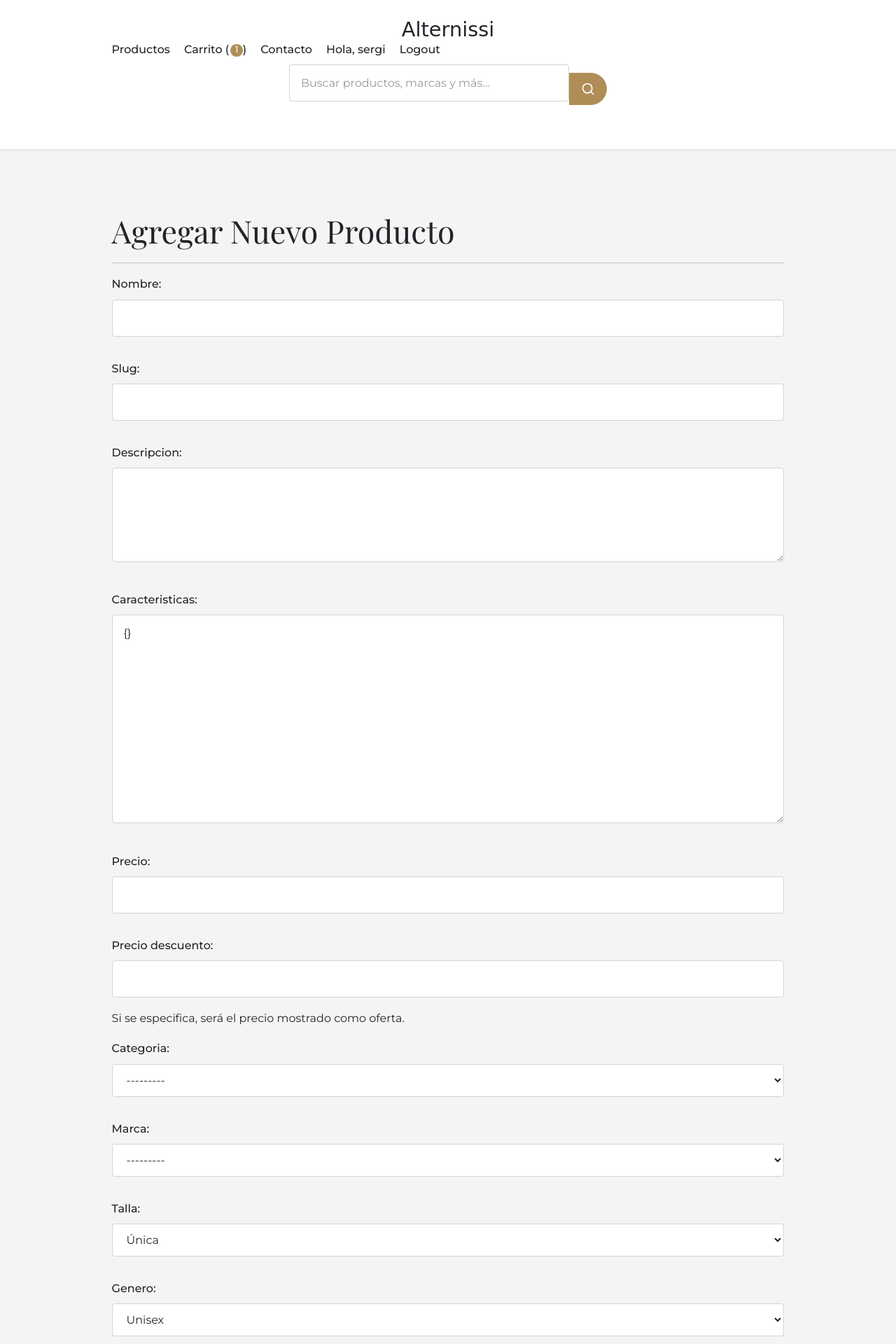
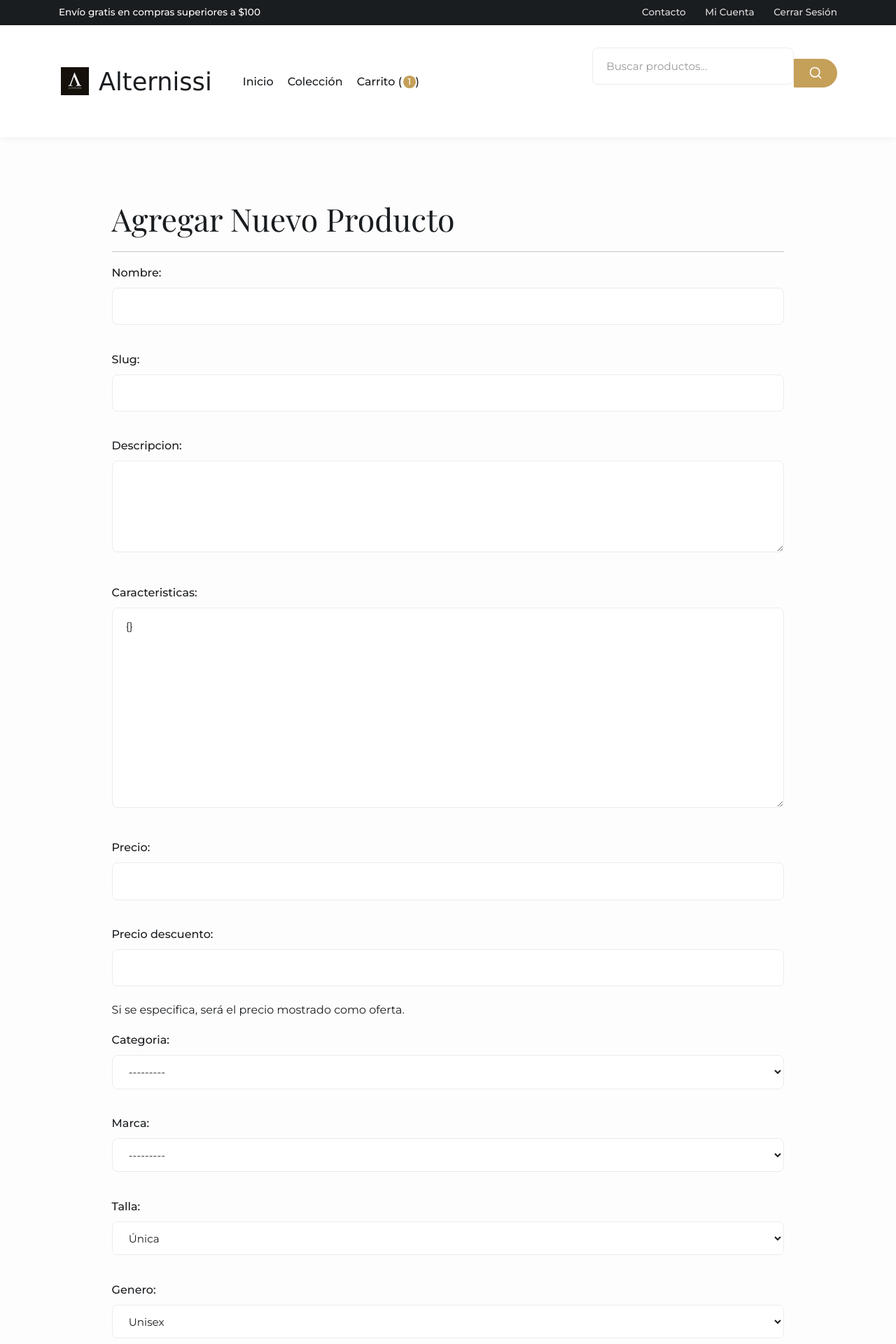
Before and after one commit to sergiorhvenetor/Alternissi, a Django app: page /gestion/productos/nuevo/ in a window 1280 px wide. Shown: the top 1920 px of the page at 70% size. Run offline with Django 5.2, Linux system fonts and the light colour scheme; a user stored in the database is signed in; data comes from the database, SQL or seed files in the repository; data that the repository does not hold is empty; some web fonts are replaced.

Commit message:
Refine visual design and set brand logo in header
- Updated global CSS variables and refined typography for a premium feel.
- Restructured header to include a top-bar for secondary navigation.
- Modernized buttons, form inputs, and product cards with new styles.
- Enhanced home page hero section for better readability and impact.
- Added brand logo (favicon.jpg) to static assets and updated base template to use it.

Co-authored-by: sergiorhvenetor <118022314+sergiorhvenetor@users.noreply.github.com>

```diff
--- a/post/static/post/css/style.css
+++ b/post/static/post/css/style.css
@@ -7,16 +7,16 @@
 
     --color-white: #FFFFFF;
     --color-light-gray: #F8F9FA; /* Para fondos sutiles, líneas */
-    --color-medium-gray: #CED4DA; /* Para bordes, elementos menos prominentes */
-    --color-dark-gray: #212529;  /* Para texto principal, encabezados */
+    --color-medium-gray: #E9ECEF; /* Para bordes, elementos menos prominentes */
+    --color-dark-gray: #1A1D20;  /* Para texto principal, encabezados - más profundo */
     --color-black: #000000;
-    --color-background: #f4f4f4;
-
-    --color-accent: #B08D57; /* Oro - para botones, CTAs */
-    --color-accent-rgb: 176, 141, 87;
-    --color-accent-hover: #9A7C4F; /* Oro más oscuro para hover */
-
-    --color-success: #28A745;
+    --color-background: #FDFDFD;
+
+    --color-accent: #C5A059; /* Oro refinado */
+    --color-accent-rgb: 197, 160, 89;
+    --color-accent-hover: #A68545; /* Oro más oscuro para hover */
+
+    --color-success: #198754;
     --color-error: #DC3545;
     --color-warning: #FFC107;
 
@@ -104,44 +104,74 @@ ul, ol {
     padding: 20px;
 }
 
+/* --- Top Bar --- */
+.top-bar {
+    background-color: var(--color-dark-gray);
+    color: var(--color-white);
+    padding: 0.4rem 0;
+    font-size: 0.85rem;
+    font-weight: 500;
+}
+
+.top-bar .container {
+    display: flex;
+    justify-content: space-between;
+    align-items: center;
+    padding-top: 0;
+    padding-bottom: 0;
+}
+
+.top-bar a {
+    color: var(--color-white);
+    margin-left: 1.5rem;
+    opacity: 0.85;
+}
+
+.top-bar a:hover {
+    opacity: 1;
+    color: var(--color-accent);
+}
+
 /* --- Header y Navegación --- */
 header {
     background-color: var(--color-white);
-    padding: 0.5rem 0; /* Reducido de 1rem a 0.5rem */
-    box-shadow: var(--box-shadow-light);
+    padding: 0.75rem 0;
+    box-shadow: 0 2px 10px rgba(0,0,0,0.05);
     position: sticky;
     top: 0;
     z-index: 1000;
 }
 
-header nav {
+header .container {
     display: flex;
     justify-content: space-between;
     align-items: center;
-    width: 90%;
-    max-width: 1200px;
-    margin: auto;
+    gap: 1.5rem;
 }
 
 .logo a {
     display: flex;
-    flex-direction: column;
     align-items: center;
+    gap: 12px;
     text-decoration: none;
 }
 
 .logo img {
-    width: 30px;
-    height: auto;
-    margin-bottom: 5px;
+    width: 45px;
+    height: 45px;
+    object-fit: contain;
 }
 
 .logo-text {
     font-family: 'Style Script', cursive;
-    font-size: 1.8rem;
+    font-size: 2.2rem;
     color: var(--color-dark-gray);
     margin: 0;
     line-height: 1;
+}
+
+header nav {
+    flex-grow: 1;
 }
 
 header nav ul {
@@ -189,18 +219,19 @@ header nav ul li a.active::after { /* Para marcar la página activa si se implem
     display: flex;
     justify-content: center;
     align-items: center;
-    margin-top: 0.5rem;
+    flex-grow: 1;
+    max-width: 350px;
 }
 
 .search-bar__input {
-    padding: 0.75rem 1rem;
+    padding: 0.6rem 1.25rem;
     border: 1px solid var(--color-medium-gray);
-    border-radius: 25px 0 0 25px;
-    font-size: 1rem;
+    border-radius: 30px 0 0 30px;
+    font-size: 0.95rem;
     width: 100%;
-    max-width: 400px;
     transition: all 0.3s ease;
     border-right: none;
+    background-color: var(--color-light-gray);
 }
 
 .search-bar__input:focus {
@@ -215,12 +246,12 @@ header nav ul li a.active::after { /* Para marcar la página activa si se implem
     background-color: var(--color-accent);
     border: 1px solid var(--color-accent);
     color: var(--color-white);
-    padding: 0.75rem 1rem;
+    padding: 0.6rem 1.25rem;
     cursor: pointer;
     display: flex;
     align-items: center;
     justify-content: center;
-    border-radius: 0 25px 25px 0;
+    border-radius: 0 30px 30px 0;
     transition: background-color 0.3s ease;
 }
 
@@ -303,15 +334,15 @@ form input[type="search"],
 form textarea,
 form select {
     width: 100%;
-    padding: 0.75rem 1rem;
-    margin-bottom: 1rem;
+    padding: 0.8rem 1.2rem;
+    margin-bottom: 1.2rem;
     border: 1px solid var(--color-medium-gray);
-    border-radius: var(--border-radius-sm);
+    border-radius: 8px;
     font-family: var(--font-primary);
-    font-size: 1rem;
+    font-size: 0.95rem;
     color: var(--color-dark-gray);
     background-color: var(--color-white);
-    transition: border-color 0.3s ease, box-shadow 0.3s ease;
+    transition: all 0.3s ease;
 }
 
 form input:focus,
--- a/post/templates/post/base.html
+++ b/post/templates/post/base.html
@@ -14,38 +14,47 @@
 </head>
 
 <body>
+    <div class="top-bar">
+        <div class="container">
+            <div class="top-bar__left">
+                <span>Envío gratis en compras superiores a $100</span>
+            </div>
+            <div class="top-bar__right">
+                <a href="{% url 'tienda:contacto' %}">Contacto</a>
+                {% if not user.is_authenticated %}
+                    <a href="{% url 'tienda:login' %}">Iniciar Sesión</a>
+                    <a href="{% url 'tienda:registro' %}">Registrarse</a>
+                {% else %}
+                    <a href="{% url 'tienda:cuenta_dashboard' %}">Mi Cuenta</a>
+                    <a href="#" onclick="document.getElementById('logout-form').submit(); return false;">Cerrar Sesión</a>
+                    <form id="logout-form" action="{% url 'tienda:logout' %}" method="post" style="display: none;">{% csrf_token %}</form>
+                {% endif %}
+            </div>
+        </div>
+    </div>
+
     <header>
         <div class="container">
             <div class="logo">
                 <a href="{% url 'tienda:inicio' %}">
-                    {% if tienda_config.logo %}
-                        <img src="{{ tienda_config.logo.url }}" alt="{{ tienda_config.logo_alt_text|default:tienda_config.nombre_tienda }}" class="logo-img">
-                    {% endif %}
+                    <img src="{% static 'post/images/favicon.jpg' %}" alt="{{ tienda_config.nombre_tienda|default:'Alternissi' }}" class="logo-img">
                     <span class="logo-text">{{ tienda_config.nombre_tienda|default:"Alternissi" }}</span>
                 </a>
             </div>
+
             <nav>
                 <button class="nav-toggle" aria-label="toggle navigation">
                     <span class="hamburger"></span>
                 </button>
                 <ul class="nav-links">
-                    <li><a href="{% url 'tienda:lista_productos' %}" {% if request.resolver_match.url_name == 'lista_productos' %}class="active"{% endif %}>Productos</a></li>
+                    <li><a href="{% url 'tienda:inicio' %}" {% if request.resolver_match.url_name == 'inicio' %}class="active"{% endif %}>Inicio</a></li>
+                    <li><a href="{% url 'tienda:lista_productos' %}" {% if request.resolver_match.url_name == 'lista_productos' %}class="active"{% endif %}>Colección</a></li>
                     <li><a href="{% url 'tienda:ver_carrito' %}" {% if request.resolver_match.url_name == 'ver_carrito' %}class="active"{% endif %}>Carrito (<span id="cart-count">{{ global_cart_items|default:0 }}</span>)</a></li>
-                    <li><a href="{% url 'tienda:contacto' %}" {% if request.resolver_match.url_name == 'contacto' %}class="active"{% endif %}>Contacto</a></li>
-                    {% if user.is_authenticated %}
-                        <li><a href="{% url 'tienda:cuenta_dashboard' %}" {% if 'cuenta' in request.resolver_match.url_name or 'pedido' in request.resolver_match.url_name or 'perfil' in request.resolver_match.url_name %}class="active"{% endif %}>Hola, {{ user.first_name|default:user.username }}</a></li>
-                        <li>
-                            <form id="logout-form" action="{% url 'tienda:logout' %}" method="post" style="display: none;">{% csrf_token %}</form>
-                            <a href="#" onclick="document.getElementById('logout-form').submit(); return false;">Logout</a>
-                        </li>
-                    {% else %}
-                        <li><a href="{% url 'tienda:login' %}" {% if request.resolver_match.url_name == 'login' %}class="active"{% endif %}>Login</a></li>
-                        <li><a href="{% url 'tienda:registro' %}" {% if request.resolver_match.url_name == 'registro' %}class="active"{% endif %}>Registrarse</a></li>
-                    {% endif %}
                 </ul>
             </nav>
+
             <form action="{% url 'tienda:buscar' %}" method="get" class="search-bar">
-                <input type="search" name="q" placeholder="Buscar productos, marcas y más..." value="{{ request.GET.q }}" class="search-bar__input">
+                <input type="search" name="q" placeholder="Buscar productos..." value="{{ request.GET.q }}" class="search-bar__input">
                 <button type="submit" class="search-bar__button" aria-label="Buscar">
                     <svg xmlns="http://www.w3.org/2000/svg" width="20" height="20" viewBox="0 0 24 24" fill="none" stroke="currentColor" stroke-width="2" stroke-linecap="round" stroke-linejoin="round" class="search-icon"><circle cx="11" cy="11" r="8"></circle><line x1="21" y1="21" x2="16.65" y2="16.65"></line></svg>
                 </button>
```
Also changed, not shown: other parts of post/static/post/css/style.css (+31 -22 lines), post/static/post/images/favicon.jpg (added).
